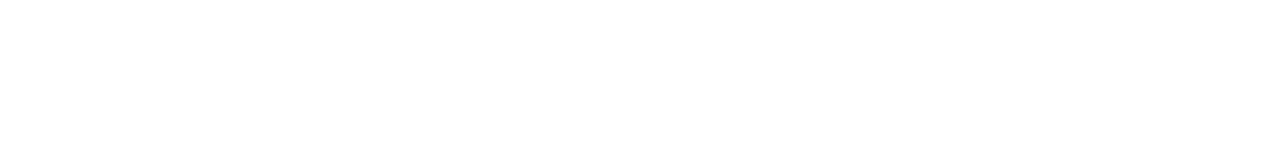
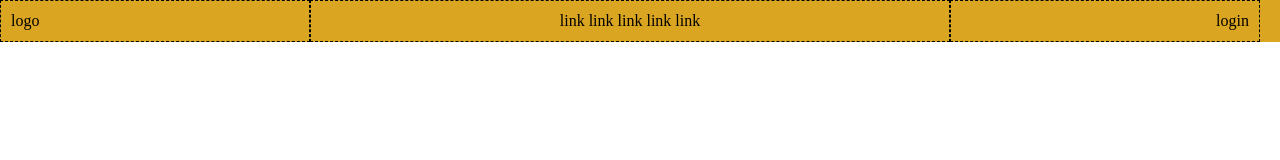
Before and after one commit to B0G0N1/htmlcss-struttura-discord, a plain HTML site: page index.html in a window 1280 px wide. Drawn offline with Linux system fonts and the light colour scheme.

Commit message:
[FEAT] Create half Header

```diff
--- a/css/style.css
+++ b/css/style.css
@@ -3,3 +3,34 @@
     padding: 0;
     box-sizing: border-box;
 }
+
+header{
+    background-color: goldenrod;
+}
+
+.row{
+    display: flex;
+    flex-wrap: wrap;
+    line-height: 2.5;
+}
+
+.column-25{
+    width: calc(25% - 10px);
+    border: 1px dashed black;
+}
+
+#left{
+    text-align: left;
+    padding-left: 10px;
+}
+
+#right{
+    text-align: right;
+    padding-right: 10px;
+}
+
+.column-50{
+    width: 50%;
+    text-align: center;
+    border: 1px dashed black;
+}
--- a/index.html
+++ b/index.html
@@ -3,9 +3,23 @@
 <head>
     <meta charset="UTF-8">
     <meta name="viewport" content="width=device-width, initial-scale=1.0">
+    <link rel="stylesheet" href="./css/style.css">
     <title>Document</title>
 </head>
 <body>
-
+    <!-- HEADER -->
+    <header>
+        <div class="container">
+            <div class="row">
+                <div id="left" class="column-25">logo</div>
+                <div class="column-50">link link link link link</div>
+                <div id="right" class="column-25">login</div>
+            </div>
+        </div>
+    </header>
+    <!-- MAIN -->
+    <main></main>
+    <!-- FOOTER -->
+    <footer></footer>
 </body>
 </html>
```
Also changed, not shown: img/discord-struttura.png (added).
